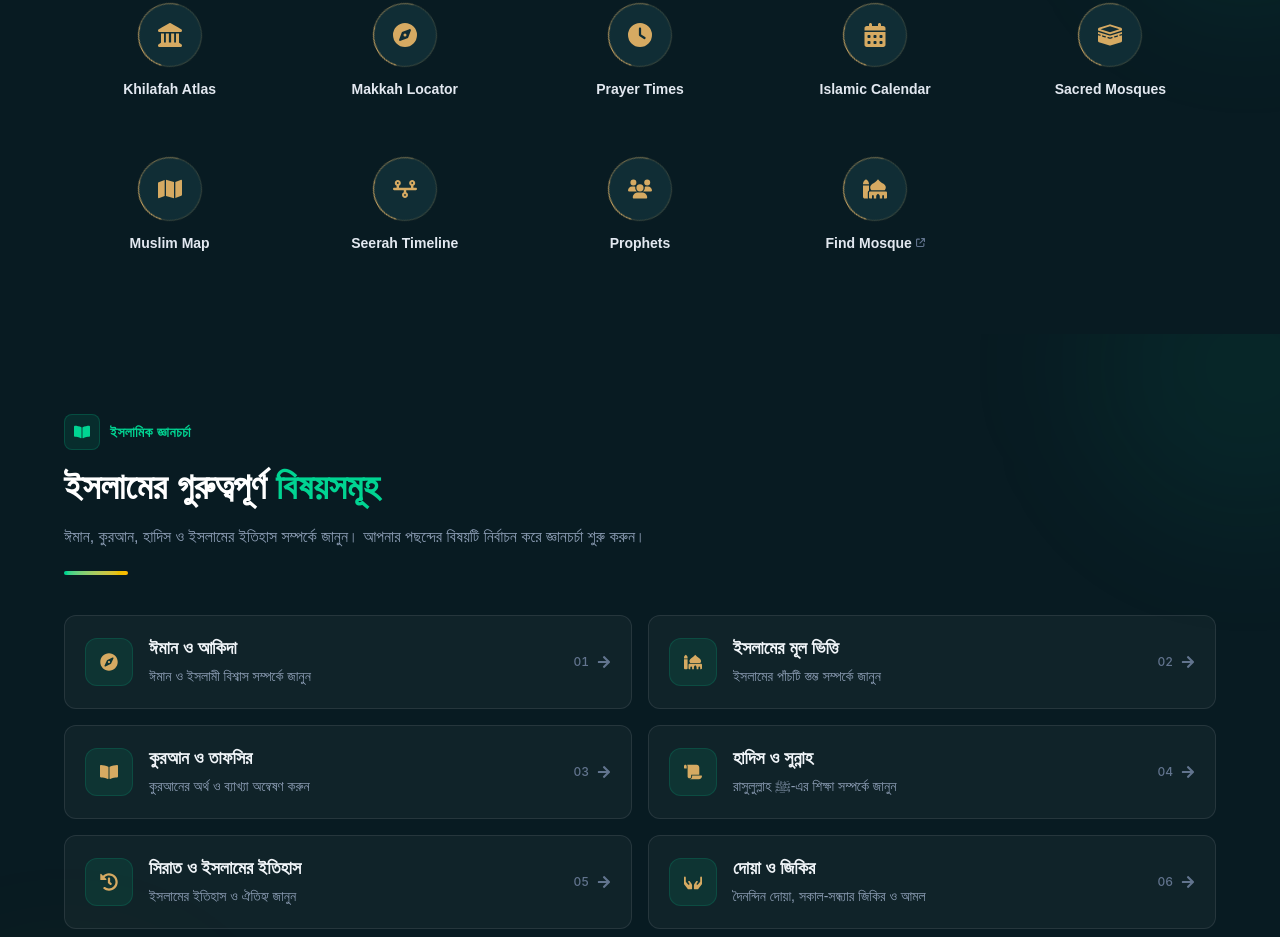
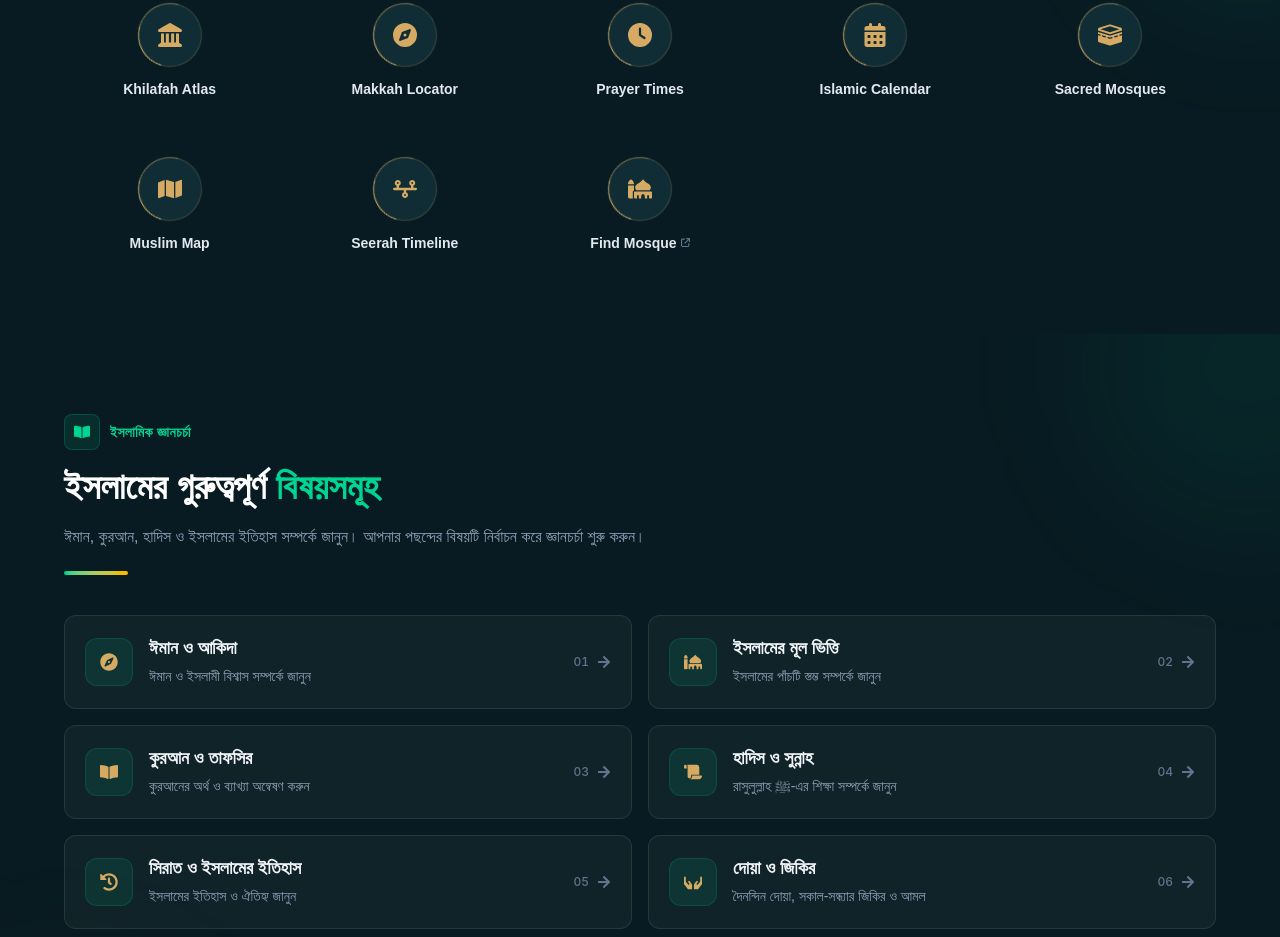
Before and after one commit to iamfaisalahammed/salafi, a React (Vite) app: page / in a window 1280 px wide. Shown: the part 952-1889 px from the top of the page. Built offline with nearby package versions, Linux system fonts and the light colour scheme.

Commit message:
prophets-comment

```diff
--- a/src/Pages/Tools/Tools.jsx
+++ b/src/Pages/Tools/Tools.jsx
@@ -9,7 +9,7 @@ import {
   FaMap,
   FaTimeline,
   FaLandmark,
-  FaUsers,
+
 } from "react-icons/fa6";
 
 const tools = [
@@ -48,11 +48,11 @@ const tools = [
     icon: FaTimeline,
     path: "/tools/seerah-timeline",
   },
-  {
-    title: "Prophets",
-    icon: FaUsers,
-    path: "/tools/prophets",
-  },
+  // {
+  //   title: "Prophets",
+  //   icon: FaUsers,
+  //   path: "/tools/prophets",
+  // },
   {
     title: "Find Mosque",
     icon: FaMosque,
--- a/src/Root/Root.jsx
+++ b/src/Root/Root.jsx
@@ -20,7 +20,7 @@ import SacredMosques from "../Pages/Tools/SacredMosques";
 import IslamicCalendar from "../Pages/Tools/IslamicCalendar";
 import MuslimMap from "../Pages/Tools/MuslimMap";
 import SeerahTimeline from "../Pages/Tools/SeerahTimeline";
-import Prophets from "../Pages/Tools/Prophets";
+// import Prophets from "../Pages/Tools/Prophets";
 import MakkahLocator from "../Pages/Tools/MakkahLocator";
 import KhilafahAtlas from "../Pages/Tools/KhilafahAtlas";
 import IslamicCaliphate from "../Pages/TopicPages/IslamicCaliphate";
@@ -59,7 +59,7 @@ export default function Root() {
       <Route path="/tools/islamic-calendar" element={<IslamicCalendar />} />
       <Route path="/tools/muslim-map" element={<MuslimMap />} />
       <Route path="/tools/seerah-timeline" element={<SeerahTimeline />} />
-      <Route path="/tools/prophets" element={<Prophets />} />
+      {/* <Route path="/tools/prophets" element={<Prophets />} /> */}
 
       {/* 404 Page */}
       <Route path="*" element={<NotFound />} />
```
